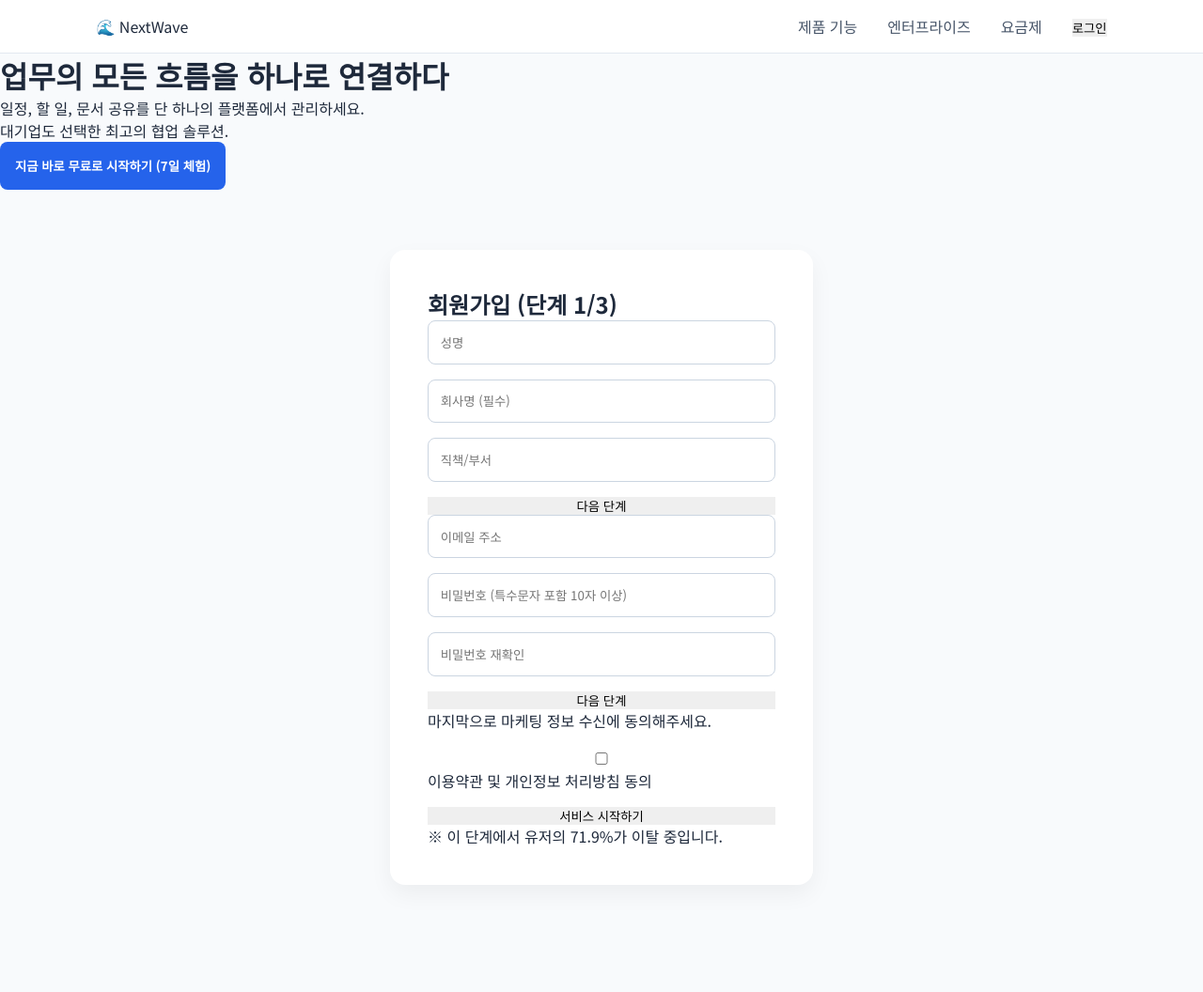
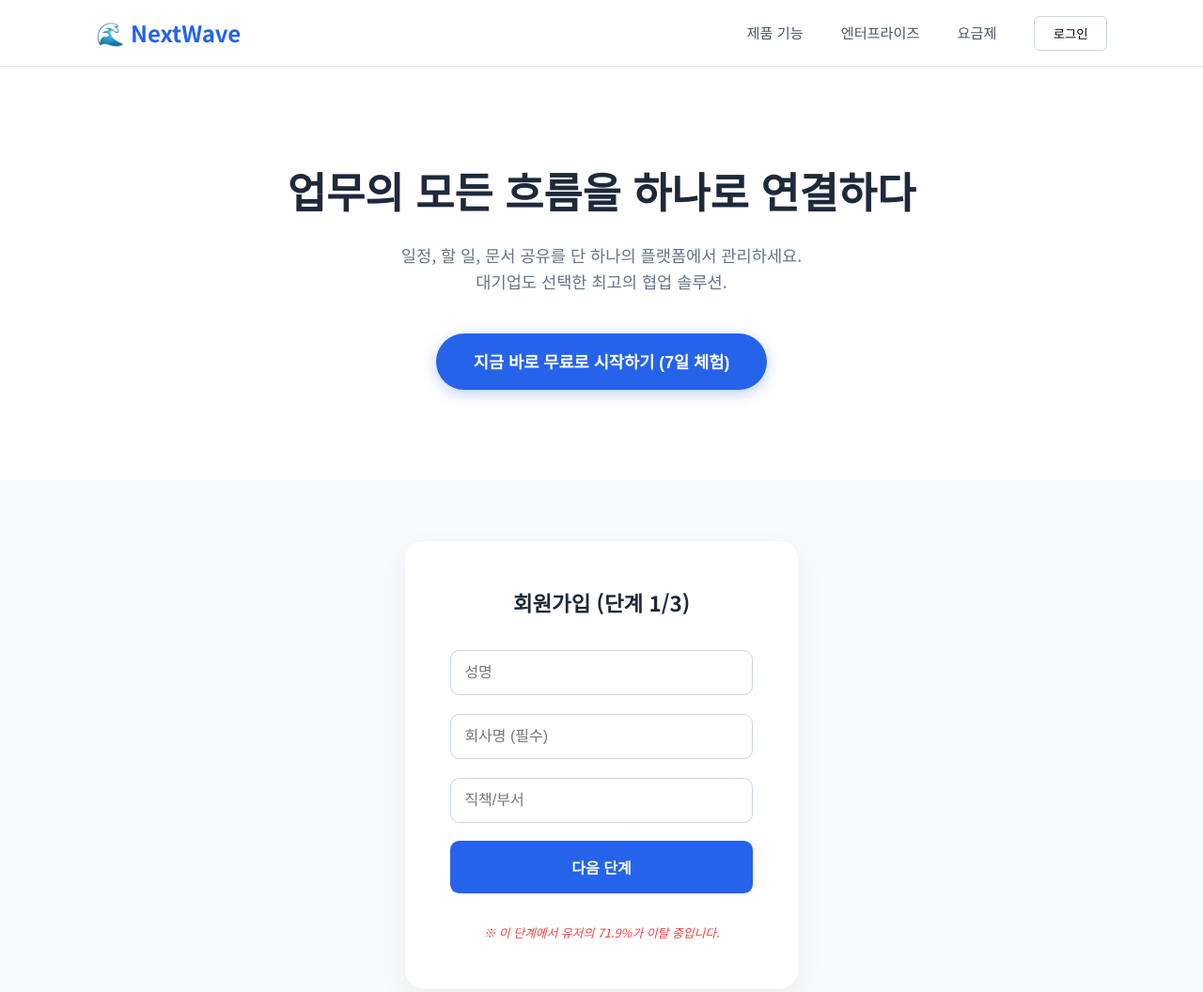
Before and after one commit to nuga-cracker/dummy-site-nextwave, a plain HTML site: page index.html in a window 1280 px wide. Shown: the whole page at 94% size. Before the commit the page ends 1006 px from the top, so only its background shows below. Drawn offline with Linux system fonts and the light colour scheme.

Commit message:
Update style.css

```diff
--- a/style.css
+++ b/style.css
@@ -3,71 +3,154 @@
     margin: 0;
     padding: 0;
     box-sizing: border-box;
-    font-family: 'Noto Sans KR', sans-serif;
 }
 
 body {
+    font-family: 'Noto Sans KR', sans-serif;
     background-color: #f8fafc;
     color: #1e293b;
+    line-height: 1.6;
 }
 
-/* 네비게이션: 수직 중앙 정렬 및 파란색 제거 */
+/* 네비게이션: 수직 중앙 정렬 핵심 */
 .navbar {
     display: flex;
     justify-content: space-between;
     align-items: center;
     padding: 1rem 8%;
-    background: white;
+    background: #ffffff;
     border-bottom: 1px solid #e2e8f0;
+    position: sticky;
+    top: 0;
+    z-index: 1000;
+}
+
+.logo {
+    font-size: 1.5rem;
+    font-weight: 700;
+    color: #2563eb;
+    cursor: pointer;
 }
 
 .nav-links {
     display: flex;
     list-style: none;
     align-items: center;
-    gap: 2rem;
+    gap: 2.5rem;
 }
 
 .nav-links li a {
     text-decoration: none;
-    color: #475569; /* 파란색 대신 차분한 그레이 */
+    color: #475569; /* 파란색 제거 */
     font-weight: 500;
+    font-size: 0.95rem;
+    transition: color 0.2s;
 }
 
-/* 회원가입 폼: 가로로 터지는 현상 방지 */
-.signup-box {
-    max-width: 450px;
-    margin: 4rem auto;
-    padding: 2.5rem;
-    background: white;
-    border-radius: 1rem;
-    box-shadow: 0 10px 25px rgba(0,0,0,0.05);
+.nav-links li a:hover {
+    color: #2563eb;
 }
 
-.form-step {
-    display: flex;
-    flex-direction: column; /* 세로로 정렬 */
-    gap: 1rem;
+.btn-login {
+    background: #ffffff;
+    border: 1px solid #cbd5e1;
+    padding: 0.5rem 1.2rem;
+    border-radius: 6px;
+    font-weight: 500;
+    cursor: pointer;
 }
 
-input {
-    width: 100%;
-    padding: 0.8rem;
-    border: 1px solid #cbd5e1;
-    border-radius: 0.5rem;
-    outline: none;
+/* 히어로 섹션 */
+.hero {
+    text-align: center;
+    padding: 6rem 10%;
+    background: white;
 }
 
-button {
-    cursor: pointer;
-    border: none;
-    transition: 0.2s;
+.hero h1 {
+    font-size: 2.8rem;
+    margin-bottom: 1.2rem;
+    font-weight: 700;
+}
+
+.hero p {
+    color: #64748b;
+    font-size: 1.1rem;
+    margin-bottom: 2.5rem;
 }
 
 .btn-primary {
     background: #2563eb;
     color: white;
+    border: none;
+    padding: 1.1rem 2.5rem;
+    font-size: 1.1rem;
+    border-radius: 50px;
+    font-weight: 600;
+    cursor: pointer;
+    box-shadow: 0 4px 15px rgba(37, 99, 235, 0.3);
+}
+
+/* 회원가입 영역 */
+.signup-container {
+    padding: 4rem 5%;
+}
+
+.signup-box {
+    max-width: 420px;
+    margin: 0 auto;
+    background: white;
+    padding: 3rem;
+    border-radius: 1.2rem;
+    box-shadow: 0 10px 30px rgba(0,0,0,0.05);
+    border: 1px solid #f1f5f9;
+}
+
+.signup-box h2 {
+    text-align: center;
+    margin-bottom: 2rem;
+    font-size: 1.4rem;
+}
+
+/* 단계별 폼 숨기기/보이기 */
+.form-step {
+    display: none; /* 기본은 숨김 */
+}
+
+.form-step.active {
+    display: flex; /* 활성화 시 세로 정렬 */
+    flex-direction: column;
+    gap: 1.2rem;
+}
+
+input {
+    width: 100%;
+    padding: 0.9rem;
+    border: 1px solid #cbd5e1;
+    border-radius: 0.6rem;
+    font-size: 1rem;
+    outline: none;
+}
+
+input:focus {
+    border-color: #2563eb;
+}
+
+.btn-next, .btn-submit {
+    background: #2563eb;
+    color: white;
+    border: none;
     padding: 1rem;
-    border-radius: 0.5rem;
-    font-weight: bold;
+    border-radius: 0.6rem;
+    font-weight: 700;
+    font-size: 1rem;
+    cursor: pointer;
 }
+
+.warning-text {
+    color: #ef4444;
+    font-size: 0.8rem;
+    text-align: center;
+    margin-top: 2rem;
+    font-style: italic;
+}
```
